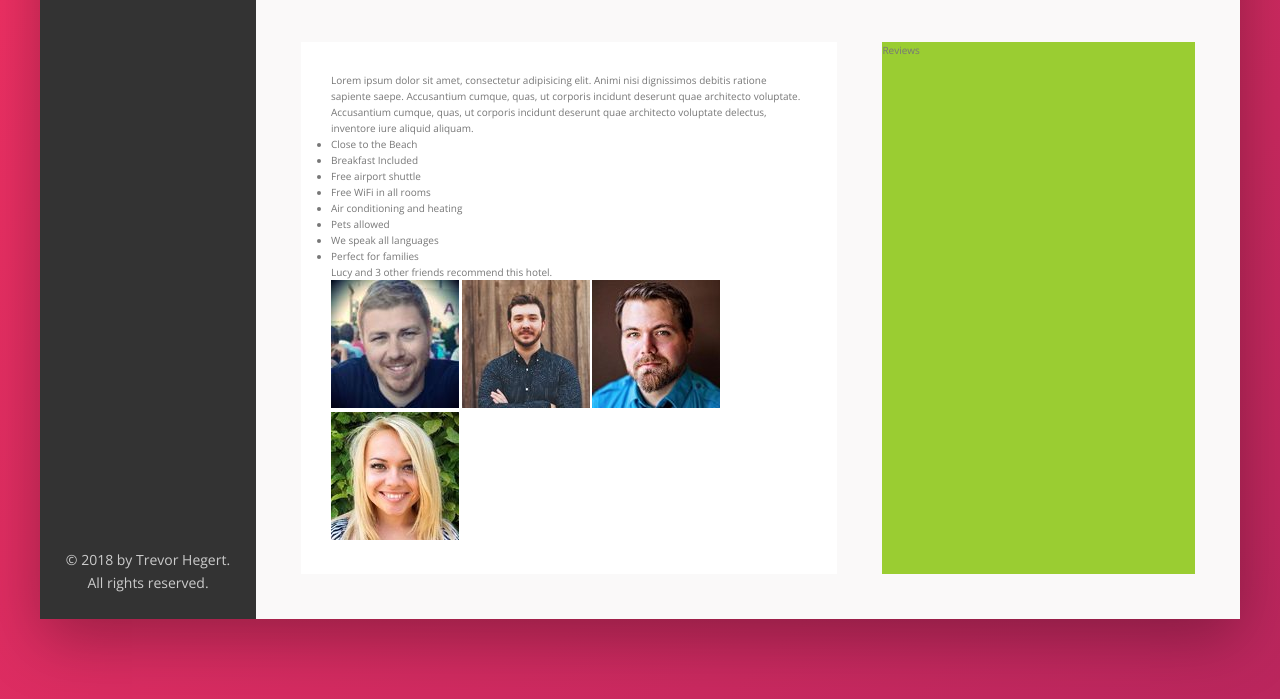
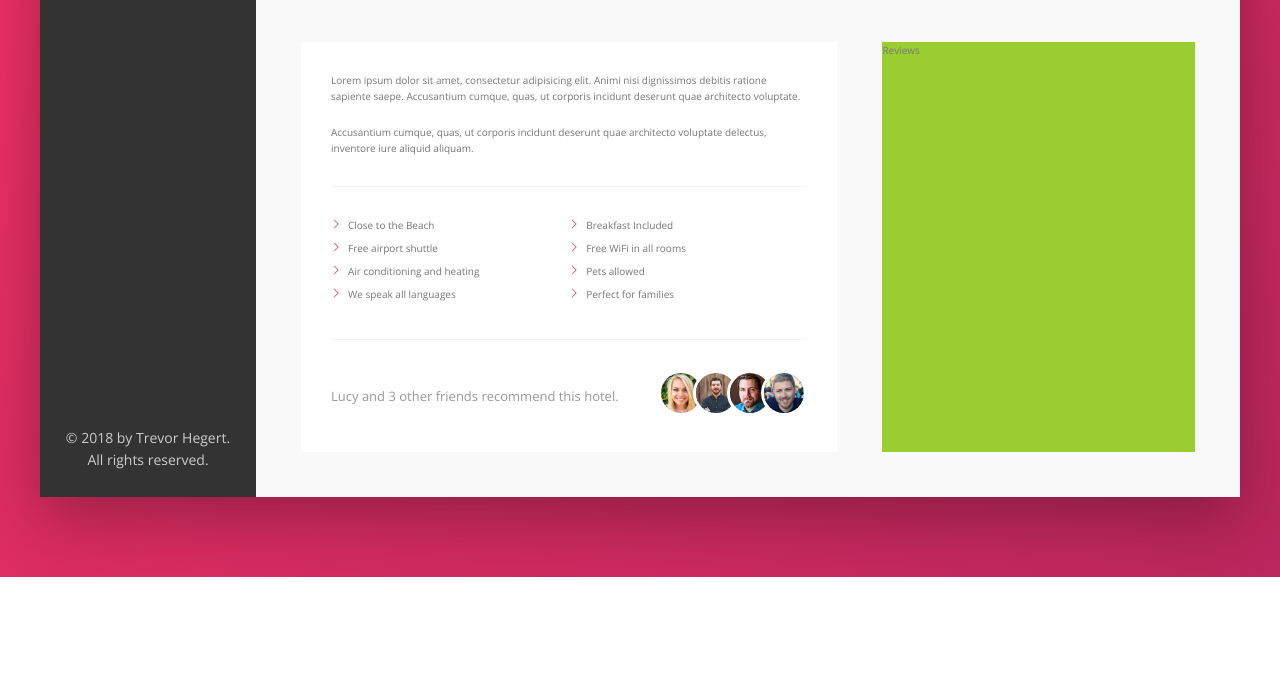
Before and after one commit to TrevorHegert/udemy_flexbox, a website: page index.html in a window 1280 px wide. Shown: the part 604-1303 px from the top of the page. After the commit the page ends 1181 px from the top, so only its background shows below. Drawn offline with nearby package versions, Linux system fonts and the light colour scheme.

Commit message:
Lecture 83 Complete

```diff
--- a/index.html
+++ b/index.html
@@ -147,12 +147,12 @@
                             </ul>
                             <div class="recommend">
                                 <p class="recommend__count">Lucy and 3 other friends recommend this hotel.</p>
-                            </div>
-                            <div class="recommend__friends">
-                                <img src="img/user-3.jpg" alt="Friend 4" class="recommend__photo">
-                                <img src="img/user-4.jpg" alt="Friend 5" class="recommend__photo">
-                                <img src="img/user-5.jpg" alt="Friend 6" class="recommend__photo">
-                                <img src="img/user-6.jpg" alt="Friend 7" class="recommend__photo">
+                                <div class="recommend__friends">
+                                    <img src="img/user-6.jpg" alt="Friend 4" class="recommend__photo">
+                                    <img src="img/user-4.jpg" alt="Friend 5" class="recommend__photo">
+                                    <img src="img/user-5.jpg" alt="Friend 6" class="recommend__photo">
+                                    <img src="img/user-3.jpg" alt="Friend 7" class="recommend__photo">
+                                </div>
                             </div>
                         </div>
 
--- a/sass/_base.scss
+++ b/sass/_base.scss
@@ -15,7 +15,7 @@
     --shadow-light: 0 2rem 5rem rgba(0,0,0,.06);
     --shadow-dark: 0 2rem 6rem rgba(0,0,0,.3);
 
-    --bottomline: 1px solid var(--color-grey-light-2);
+    --line: 1px solid var(--color-grey-light-2);
 }
 
 * {
--- a/sass/_components.scss
+++ b/sass/_components.scss
@@ -310,5 +310,72 @@
 ///////////////////////////////////////////
 // PARAGRAPH
 .paragraph:not(:last-child) {
+    margin-bottom: 2rem;
+}
+
+///////////////////////////////////////////
+// LIST
+.list {
+    list-style: none;
+    margin: 3rem 0;
+    padding: 3rem 0;
+    border-top: var(--line);
+    border-bottom: var(--line);
+    display: flex;
+    flex-wrap: wrap;
+
+    &__item {
+        flex: 0 0 50%;
+        margin-bottom: .7rem;
+    }
+
+    &__item::before {
+        content: "";
+        display: inline-block;
+        height: 1rem;
+        width: 1rem;
+        margin-right: .7rem;
+
+        //older browsers
+        // background-image: url(../img/chevron-thin-right.svg);
+        // background-size: cover;
+
+        //newer browsers - masks
+        background-color: var(--color-primary);
+        -webkit-mask-image: url(../img/chevron-thin-right.svg);
+        -webkit-mask-size: cover;
+        mask-image: url(../img/chevron-thin-right.svg);
+        mask-size: cover;
+    }
 
 }
+
+///////////////////////////////////////////
+// RECOMMEND
+.recommend {
+    font-size: 1.3rem;
+    color: var(--color-grey-dark-3);
+
+    display: flex;
+    align-items: center;
+
+    &__count {
+        margin-right: auto;
+    }
+
+    &__friends {
+
+    }
+
+    &__photo {
+        box-sizing: content-box;
+        height: 4rem;
+        width: 4rem;
+        border: 3px solid #fff;
+        border-radius: 50%;
+
+        &:not(:last-child) {
+            margin-right: -1.5rem;
+        }
+    }
+}
```
Also changed, not shown: css/style.css.
